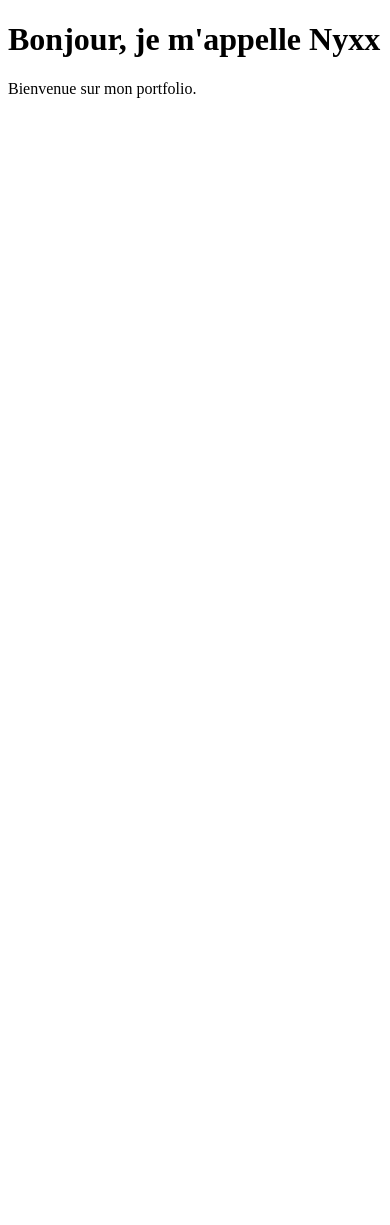
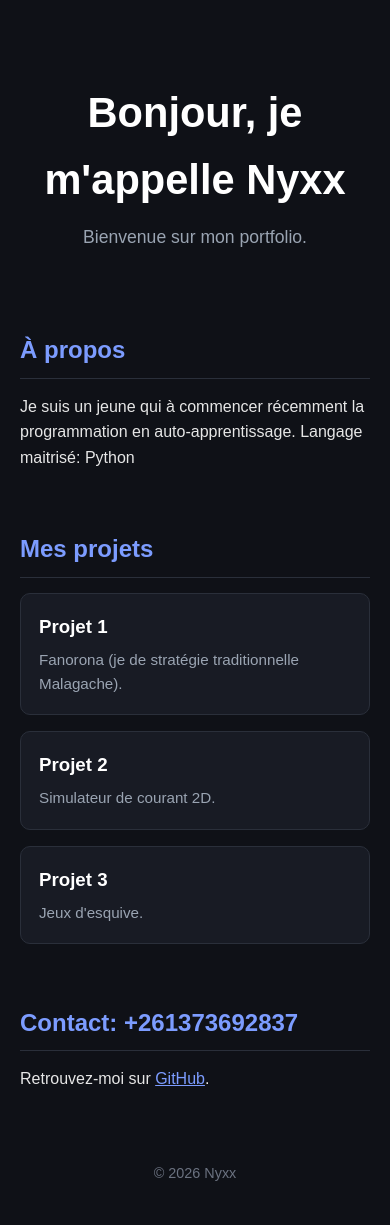
Before and after one commit to Nyxx-D/Nyxx, a plain HTML site: page index.html in a window 390 px wide. Before the commit the page ends 844 px from the top, so only its background shows below. Drawn offline with Linux system fonts and the light colour scheme.

Commit message:
Update index.html with responsive design and styling
Added viewport meta tag and updated title. Enhanced styling and structure for better layout and readability.

```diff
--- a/index.html
+++ b/index.html
@@ -2,10 +2,91 @@
 <html lang="fr">
 <head>
   <meta charset="UTF-8">
-  <title>Mon Portfolio</title>
+  <meta name="viewport" content="width=device-width, initial-scale=1">
+  <title>Nyxx | Portfolio</title>
+  <style>
+    * { box-sizing: border-box; margin: 0; padding: 0; }
+    body {
+      font-family: Arial, sans-serif;
+      background: #0f1117;
+      color: #e6e6e6;
+      line-height: 1.6;
+    }
+    header {
+      text-align: center;
+      padding: 80px 20px 50px;
+    }
+    header h1 { font-size: 2.6rem; color: #ffffff; }
+    header p { color: #9aa4b2; margin-top: 10px; font-size: 1.1rem; }
+    section {
+      max-width: 800px;
+      margin: 0 auto;
+      padding: 30px 20px;
+    }
+    h2 {
+      color: #7c9cff;
+      margin-bottom: 15px;
+      border-bottom: 1px solid #2a2f3a;
+      padding-bottom: 8px;
+    }
+    .projets {
+      display: grid;
+      grid-template-columns: repeat(auto-fit, minmax(220px, 1fr));
+      gap: 16px;
+    }
+    .carte {
+      background: #181b24;
+      border: 1px solid #2a2f3a;
+      border-radius: 10px;
+      padding: 18px;
+    }
+    .carte h3 { color: #ffffff; margin-bottom: 6px; }
+    .carte p { color: #9aa4b2; font-size: 0.95rem; }
+    a { color: #7c9cff; }
+    footer {
+      text-align: center;
+      padding: 40px 20px;
+      color: #6b7280;
+      font-size: 0.9rem;
+    }
+  </style>
 </head>
 <body>
-  <h1>Bonjour, je m'appelle Nyxx</h1>
-  <p>Bienvenue sur mon portfolio.</p>
+
+  <header>
+    <h1>Bonjour, je m'appelle Nyxx</h1>
+    <p>Bienvenue sur mon portfolio.</p>
+  </header>
+
+  <section>
+    <h2>À propos</h2>
+    <p>Je suis un jeune qui à commencer récemment la programmation en auto-apprentissage. Langage maitrisé: Python</p>
+  </section>
+
+  <section>
+    <h2>Mes projets</h2>
+    <div class="projets">
+      <div class="carte">
+        <h3>Projet 1</h3>
+        <p>Fanorona (je de stratégie traditionnelle Malagache).</p>
+      </div>
+      <div class="carte">
+        <h3>Projet 2</h3>
+        <p>Simulateur de courant 2D.</p>
+      </div>
+      <div class="carte">
+        <h3>Projet 3</h3>
+        <p>Jeux d'esquive.</p>
+      </div>
+    </div>
+  </section>
+
+  <section>
+    <h2>Contact: +261373692837</h2>
+    <p>Retrouvez-moi sur <a href="https://github.com/Nyxx-D">GitHub</a>.</p>
+  </section>
+
+  <footer>© 2026 Nyxx</footer>
+
 </body>
 </html>
```
